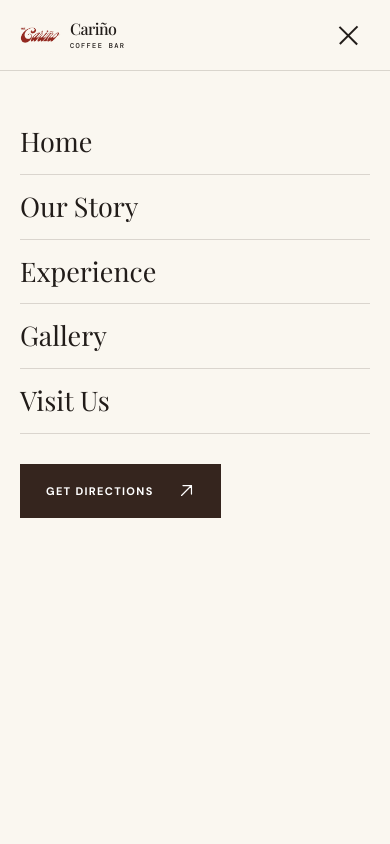
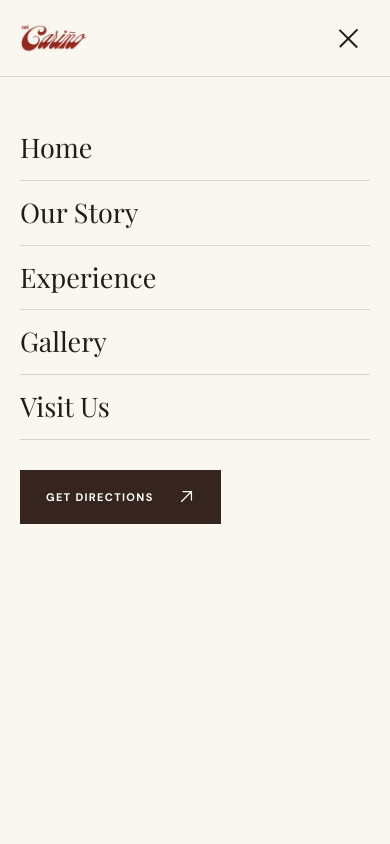
Before and after one commit to jhimrickofficial-cmd/jrm-carino-coffee-bar, a plain HTML site: page index.html in a window 390 px wide. Both pictures are taken after a click on the button 348 px from the left and 35 px from the top of the page. Shown: the top 844 px of the page. Drawn offline with nearby package versions, Linux system fonts and the light colour scheme; a web font is replaced by a local one.

Commit message:
Update index.html

```diff
--- a/index.html
+++ b/index.html
@@ -36,9 +36,7 @@
       --container: 1320px;
       --gutter: clamp(22px, 5.5vw, 100px);
       --ease: cubic-bezier(.22,1,.36,1);
-      --header-height: 82px;
-
-      /* Updated hero spacing */
+      --header-height: 92px;
       --hero-extra-left: clamp(24px, 4vw, 76px);
     }
 
@@ -224,9 +222,8 @@
     }
 
     /* =========================================
-       UPDATED NAVIGATION
-       Smaller links, tighter spacing,
-       compact button and logo.
+       UPDATED HEADER
+       Logo only, larger and more readable.
     ========================================= */
 
     .site-header {
@@ -243,7 +240,7 @@
     }
 
     .site-header.scrolled {
-      height: 70px;
+      height: 76px;
       color: var(--ink);
       background: rgba(250,247,240,.97);
       box-shadow: 0 1px 0 var(--line);
@@ -267,36 +264,19 @@
       justify-self: start;
       display: flex;
       align-items: center;
-      gap: 9px;
       min-width: 0;
     }
 
     .header-logo {
-      width: 46px;
-      height: 46px;
+      width: 90px;
+      height: 90px;
       object-fit: contain;
       transition: width .4s, height .4s;
     }
 
     .site-header.scrolled .header-logo {
-      width: 41px;
-      height: 41px;
-    }
-
-    .brand-name {
-      font-family: var(--serif);
-      font-size: 18px;
-      font-weight: 500;
-      letter-spacing: -.035em;
-      white-space: nowrap;
-    }
-
-    .brand-name small {
-      display: block;
-      font: 500 7px/1.5 var(--mono);
-      letter-spacing: .19em;
-      text-transform: uppercase;
-      margin-top: 2px;
+      width: 68px;
+      height: 68px;
     }
 
     .desktop-nav {
@@ -372,7 +352,7 @@
 
     .mobile-nav {
       position: fixed;
-      top: 70px;
+      top: 76px;
       left: 0;
       right: 0;
       bottom: 0;
@@ -409,12 +389,12 @@
 
     /* =========================================
        UPDATED HERO
-       Increased desktop left margin.
-       Maintains safe width and top clearance.
+       Reduced excessive top padding.
+       Content sits naturally within the hero.
     ========================================= */
 
     .hero {
-      min-height: 760px;
+      min-height: 700px;
       min-height: 100svh;
       position: relative;
       display: flex;
@@ -461,8 +441,8 @@
 
     .hero-content {
       width: 100%;
-      padding-top: calc(var(--header-height) + 90px);
-      padding-bottom: 145px;
+      padding-top: calc(var(--header-height) + 12px);
+      padding-bottom: 65px;
       position: relative;
       z-index: 2;
     }
@@ -483,7 +463,7 @@
     .hero h1 {
       font: 400 clamp(66px, 8.5vw, 134px)/1.02 var(--serif);
       letter-spacing: -.065em;
-      margin: 25px 0 30px;
+      margin: 22px 0 26px;
       max-width: 850px;
       overflow-wrap: normal;
     }
@@ -498,7 +478,7 @@
       line-height: 1.85;
       max-width: 420px;
       color: rgba(255,255,255,.85);
-      margin: 0 0 35px;
+      margin: 0 0 30px;
     }
 
     .hero-buttons {
@@ -1304,8 +1284,9 @@
         gap: 12px;
       }
 
-      .brand-name {
-        font-size: 16px;
+      .header-logo {
+        width: 78px;
+        height: 78px;
       }
 
       .hero-copy {
@@ -1320,7 +1301,7 @@
 
     @media (max-width: 1000px) {
       :root {
-        --header-height: 70px;
+        --header-height: 76px;
       }
 
       .header-inner {
@@ -1339,6 +1320,11 @@
       .site-header.menu-active {
         background: var(--paper);
         color: var(--ink);
+      }
+
+      .header-logo {
+        width: 70px;
+        height: 70px;
       }
 
       .hero-copy {
@@ -1372,7 +1358,7 @@
       }
 
       .hero {
-        min-height: 690px;
+        min-height: 650px;
         min-height: 100svh;
         text-align: center;
       }
@@ -1388,8 +1374,8 @@
       }
 
       .hero-content {
-        padding-top: 165px;
-        padding-bottom: 120px;
+        padding-top: calc(var(--header-height) + 20px);
+        padding-bottom: 85px;
       }
 
       .hero-copy {
@@ -1503,13 +1489,9 @@
         --gutter: 20px;
       }
 
-      .brand-name {
-        font-size: 16px;
-      }
-
       .header-logo {
-        width: 43px;
-        height: 43px;
+        width: 65px;
+        height: 65px;
       }
 
       .hero h1 {
@@ -1684,13 +1666,12 @@
   <header class="site-header" id="siteHeader">
     <div class="header-inner">
 
+      <!-- UPDATED: Logo only, no text beside it -->
       <a href="#home" class="header-brand" aria-label="Cariño Coffee Bar Home">
-        <img src="carinologo.webp" alt="Cariño Coffee Bar logo"
+        <img
+          src="carinologo.webp"
+          alt="Cariño Coffee Bar logo"
           class="header-logo">
-        <span class="brand-name">
-          Cariño
-          <small>Coffee Bar</small>
-        </span>
       </a>
 
       <nav class="desktop-nav" aria-label="Main navigation">
```
